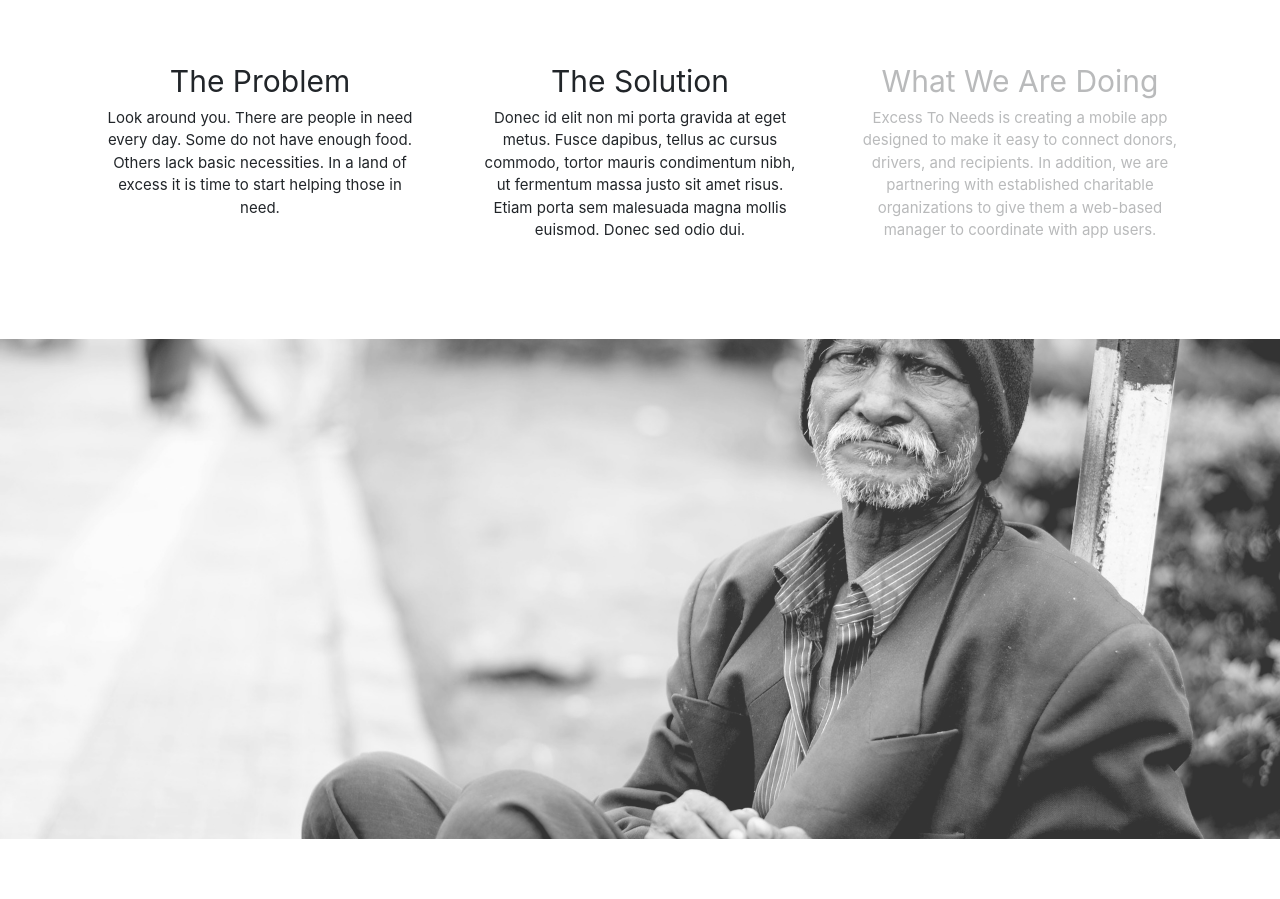
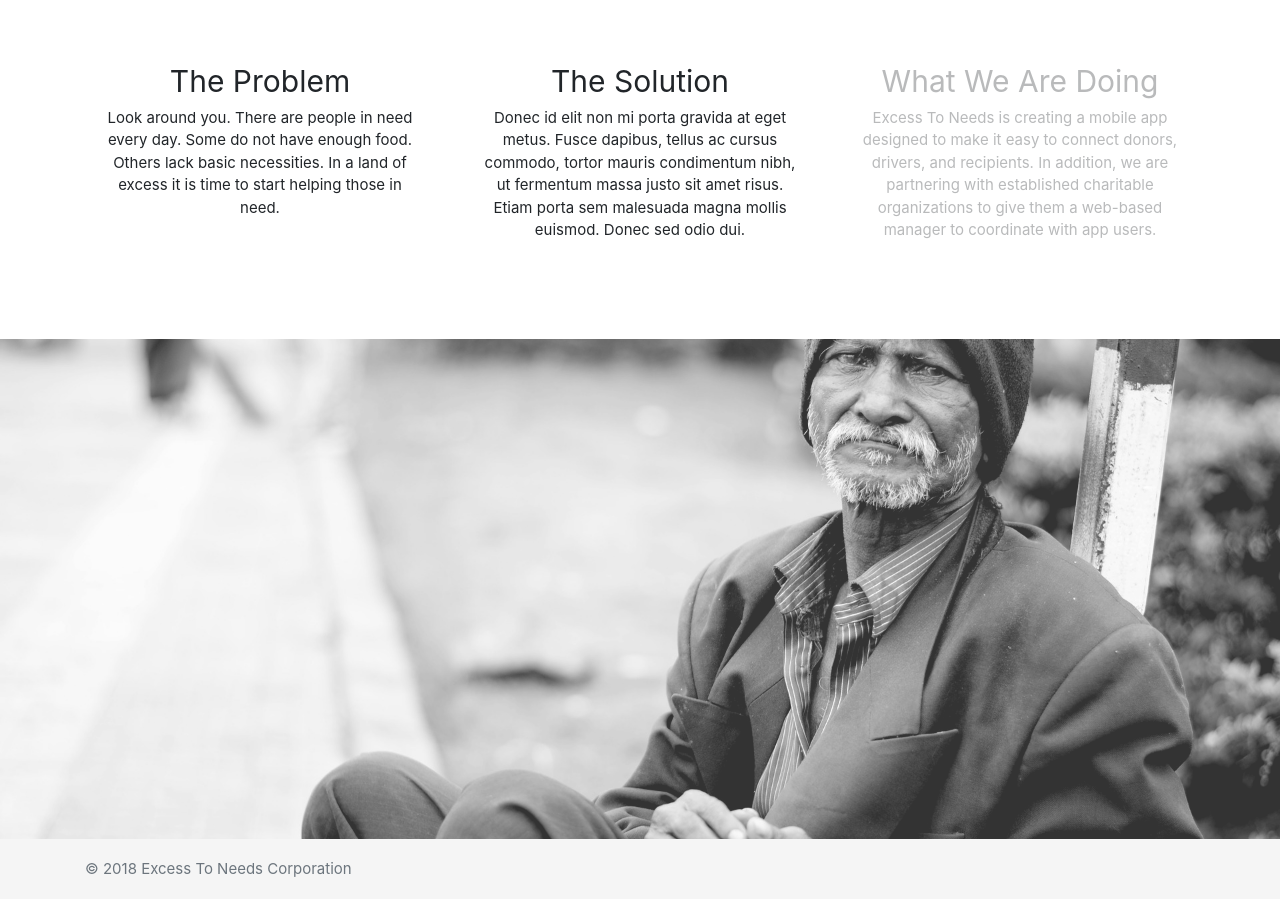
Before and after one commit to chibuezeanakor/E2NWeb, a plain HTML site: page index.html in a window 1280 px wide. Shown: the part 605-1504 px from the top of the page. Before the commit the page ends 1444 px from the top, so only its background shows below. Drawn offline with nearby package versions, Linux system fonts and the light colour scheme.

Commit message:
added footer and sticky top navbar

```diff
--- a/index.html
+++ b/index.html
@@ -17,7 +17,7 @@
     <title>Excess To Needs</title>
   </head>
   <body>
-	<nav class="navbar navbar-expand-lg navbar-light">
+	<nav class="navbar navbar-expand-lg navbar-light sticky-top">
 			<div class="navbar-header">
 				<a>
 					<span>
@@ -78,5 +78,10 @@
 	<div class="parlx">
 
 	</div>
+	<footer class="footer">
+		<div class="container">
+		  <span class="text-muted">© 2018 Excess To Needs Corporation</span>
+		</div>
+	  </footer>
   </body>
 </html>
--- a/style.css
+++ b/style.css
@@ -72,3 +72,12 @@ body {
 .one,.two,.three > p{
 	font-size: 1rem;
 }
+
+.footer {
+	bottom: 0;
+	width: 100%;
+	/* Set the fixed height of the footer here */
+	height: 60px;
+	line-height: 60px; /* Vertically center the text there */
+	background-color: #f5f5f5;
+  }
```
